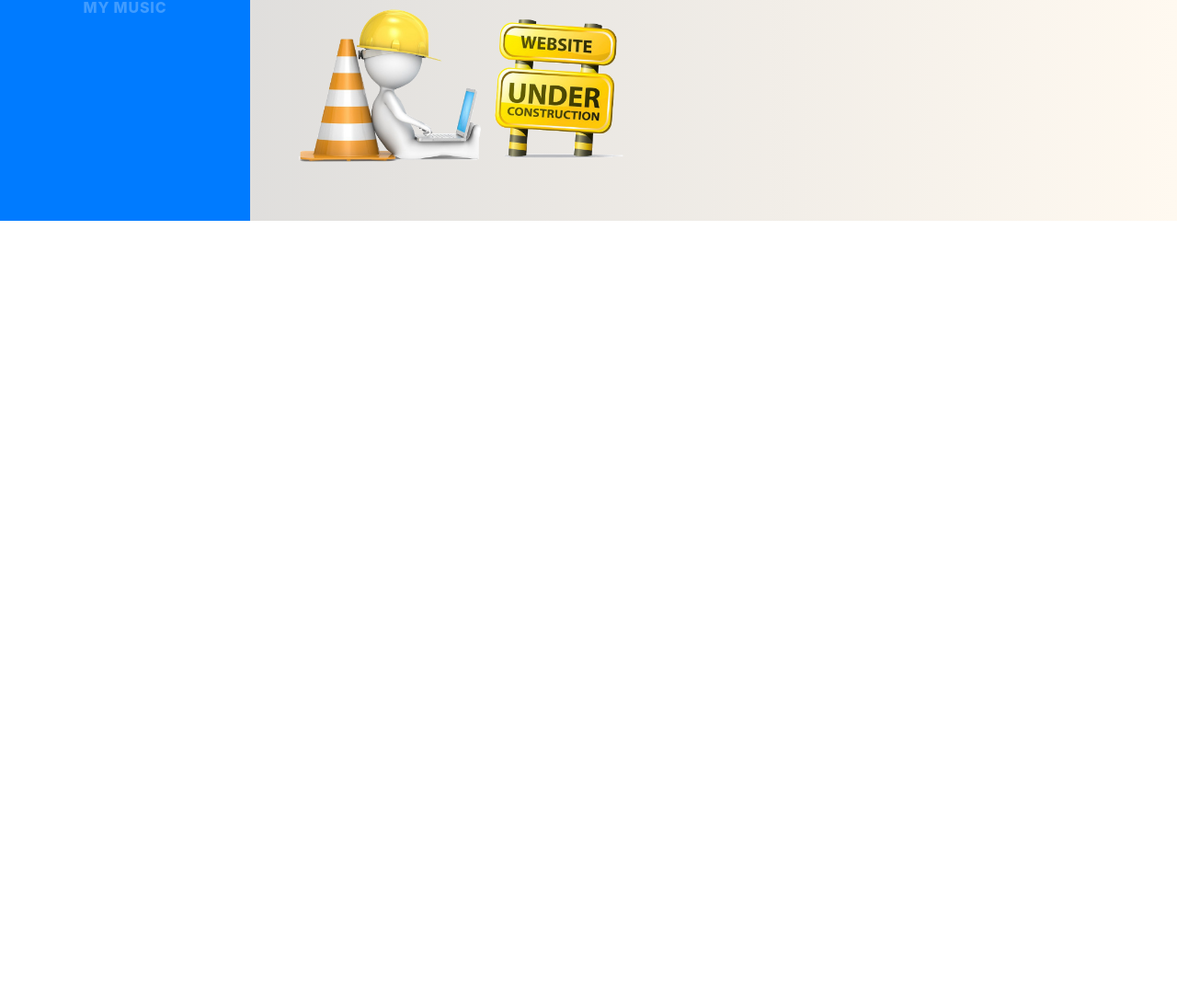
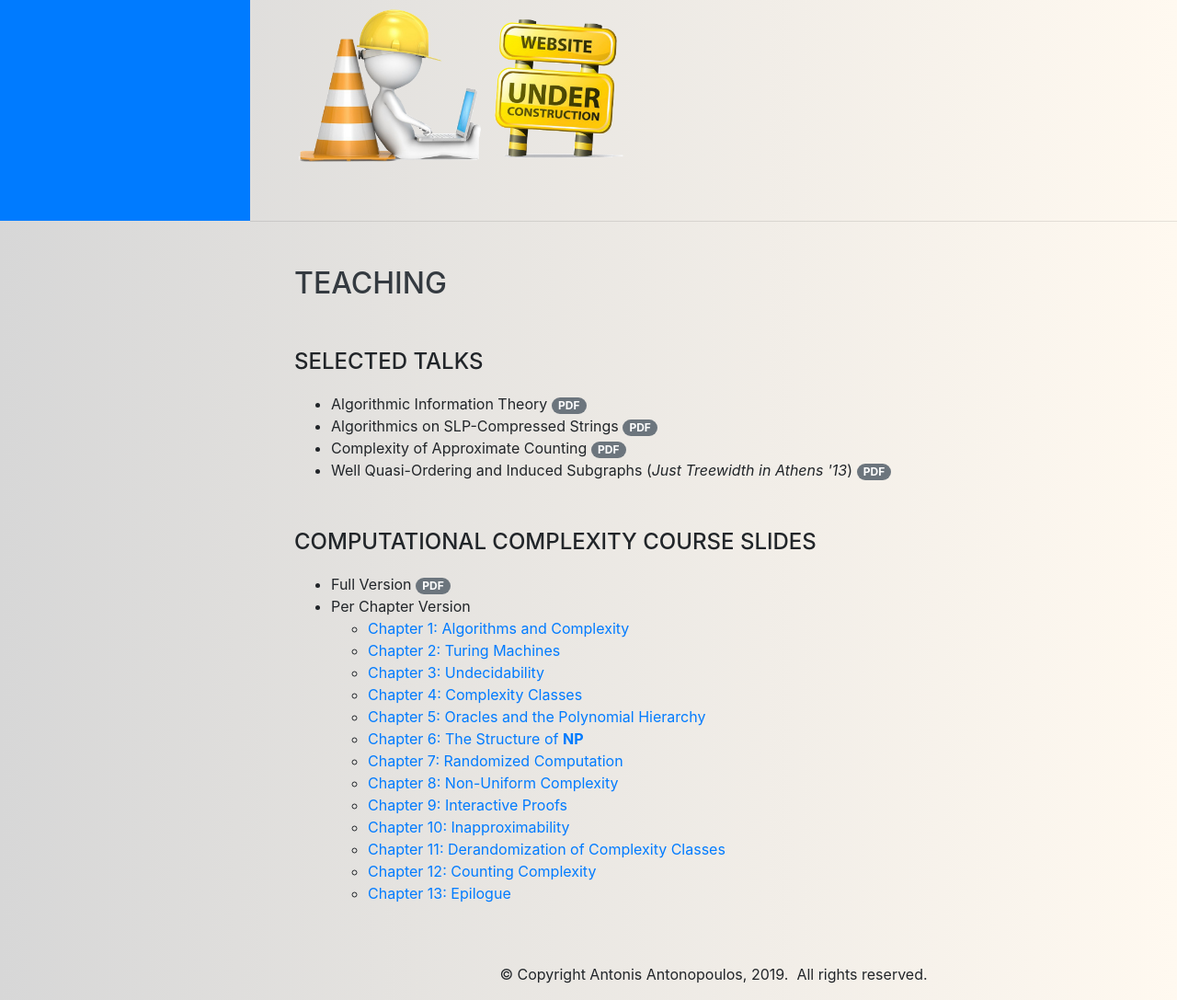
Before and after one commit to pseudorandomized/pseudorandomized.github.io, a website with bundled scripts: page index.html in a window 1280 px wide. Shown: the part 560-1647 px from the top of the page at 92% size. Before the commit the page ends 800 px from the top, so only its background shows below. Built offline with nearby package versions, Linux system fonts and the light colour scheme; a web font is replaced by a local one.

Commit message:
Teaching section added

```diff
--- a/css/resume.css
+++ b/css/resume.css
@@ -191,3 +191,28 @@ a:hover, a:focus, a:active {
 .popover{
     max-width: 100%; /* Max Width of the popover (depending on the container!) */
 }
+
+
+/* Preloader */
+
+#preloader {
+  position: fixed;
+  top: 0;
+  left: 0;
+  right: 0;
+  bottom: 0;
+  background-color: #d7d7d7;
+  z-index: 99;
+}
+
+#status {
+  width: 400px;
+  height: 400px;
+  position: absolute;
+  left: 50%;
+  top: 40%;
+  /* background-image: url("../img/loader.gif"); */
+  /* background-repeat: no-repeat;
+  background-position: center; */
+  /* margin: -100px 0 0 -100px; */
+}
--- a/index.html
+++ b/index.html
@@ -17,7 +17,13 @@
 </head>
 
 <body id="page-top">
-
+  <div id="preloader">
+    <div id="status">&nbsp;
+      <div class="spinner-grow text-info" style="width: 4rem; height: 4rem;" role="status">
+    <span class="sr-only">Loading...</span>
+  </div>
+  </div>
+  </div>
   <nav class="navbar navbar-expand-lg navbar-dark bg-primary fixed-top" id="sideNav">
     <a class="navbar-brand js-scroll-trigger" href="#page-top">
       <span class="d-block d-lg-none">Antonis Antonopoulos</span>
@@ -36,18 +42,18 @@
         <!-- <li class="nav-item">
           <a class="nav-link js-scroll-trigger" href="#resume">Resume</a>
         </li> -->
+        <!-- <li class="nav-item">
+          <a class="nav-link js-scroll-trigger disabled" href="#publications">Publications</a>
+        </li> -->
         <li class="nav-item">
-          <a class="nav-link js-scroll-trigger disabled" href="#publications">Publications</a>
+          <a class="nav-link js-scroll-trigger" href="#teaching">Teaching</a>
         </li>
-        <li class="nav-item">
-          <a class="nav-link js-scroll-trigger disabled" href="#teaching">Teaching</a>
-        </li>
-        <li class="nav-item">
+        <!-- <li class="nav-item">
           <a class="nav-link js-scroll-trigger disabled" href="#projects">Projects</a>
         </li>
         <li class="nav-item">
           <a class="nav-link js-scroll-trigger disabled" href="#music">My Music</a>
-        </li>
+        </li> -->
       </ul>
     </div>
   </nav>
@@ -81,8 +87,91 @@
           </p>
 <img src="img/underconstruction.png" width="40%">
 
+</div>
+
+    </section>
+
+        <hr class="m-0">
+
+        <section class="resume-section p-3 p-lg-5 d-flex" id="teaching">
+          <div class="w-100">
+            <h2 class="mb-5">Teaching</h2>
+            <div class="subheading mb-3">Selected Talks</div>
+              <ul class="list-arrows">
+
+                <li>
+                  Algorithmic Information Theory
+                  <a href=""><span class="badge badge-pill badge-secondary">PDF</span></a>
+                </li>
+
+                <li>
+                  Algorithmics on SLP-Compressed Strings
+                <a href=""><span class="badge badge-pill badge-secondary">PDF</span></a>
+              </li>
+                <li>
+                  Complexity of Approximate Counting
+                <a href=""><span class="badge badge-pill badge-secondary">PDF</span></a>
+              </li>
+                <li>
+                  Well Quasi-Ordering and Induced Subgraphs (<i>Just Treewidth in Athens '13</i>)
+                <a href=""><span class="badge badge-pill badge-secondary">PDF</span></a>
+              </li>
+              </ul>
+
+    <div class="subheading mb-3 mt-5">Computational Complexity Course Slides</div>
+
+    <ul>
+        <li>Full Version <a href=""><span class="badge badge-pill badge-secondary">PDF</span></a></li>
+
+
+          <li>Per Chapter Version
+          <ul class="list-arrows">
+            <li><a href="">Chapter 1: Algorithms and Complexity</a></li>
+            <li><a href="">Chapter 2: Turing Machines</a></li>
+            <li><a href="">Chapter 3: Undecidability</a></li>
+            <li><a href="">Chapter 4: Complexity Classes</a></li>
+            <li><a href="">Chapter 5: Oracles and the Polynomial Hierarchy</a></li>
+            <li><a href="">Chapter 6: The Structure of <b>NP</b></a></li>
+            <li><a href="">Chapter 7: Randomized Computation</a></li>
+            <li><a href="">Chapter 8: Non-Uniform Complexity</a></li>
+            <li><a href="">Chapter 9: Interactive Proofs</a></li>
+            <li><a href="">Chapter 10: Inapproximability</a></li>
+            <li><a href="">Chapter 11: Derandomization of Complexity Classes</a></li>
+            <li><a href="">Chapter 12: Counting Complexity</a></li>
+            <li><a href="">Chapter 13: Epilogue</a></li>
+          </ul>
+        </li>
+      </ul>
+
+<!--
+    <small><i>Contents: Algorithms and lower bounds, Turing Machines and properties, the class $\oplus P$....</i></small> -->
+
+<!--
+    <div class="subheading mb-3 mt-5">Tutorials</div>
+    <ul class="list-arrows">
+      <li>Fine-Grained Complexity
+        <a href=""><span class="badge badge-pill badge-secondary">Slides</span></a>
+      </li>
+      <li>LaTeX Tutorial
+        <a href=""><span class="badge badge-pill badge-primary">Site</span></a>
+      </li>
+    </ul>
+    <div class="subheading mb-3 mt-5">Lecture Notes</div>
+
+      <div class="subheading mb-3 mt-5">Solved Exercises</div>
+        <ul class="list-arrows">
+          <li><a href="#">Solved Exercises in Automata (in Greek)</a></li>
+          <li><a href="#">Solved Exercises in Number Theory for Cryptography (in Greek)</a></li> -->
+
+
+
+
+
       </div>
-    </section>
+        </section>
+
+        <footer style="text-align: center;"><p>&copy; Copyright Antonis Antonopoulos, 2019.&nbsp; All rights reserved.</p>
+        </footer>
   </div>
 
   <script src="vendor/jquery/jquery.min.js"></script>
--- a/js/resume.js
+++ b/js/resume.js
@@ -1,5 +1,11 @@
 (function($) {
   "use strict"; // Start of use strict
+
+  $(window).on('load', function() {
+    $('#status').fadeOut();
+    $('#preloader').delay(350).fadeOut('slow');
+    $('body').delay(350).css({'overflow':'visible'});
+  })
 
   // Smooth scrolling using jQuery easing
   $('a.js-scroll-trigger[href*="#"]:not([href="#"])').click(function() {
```
